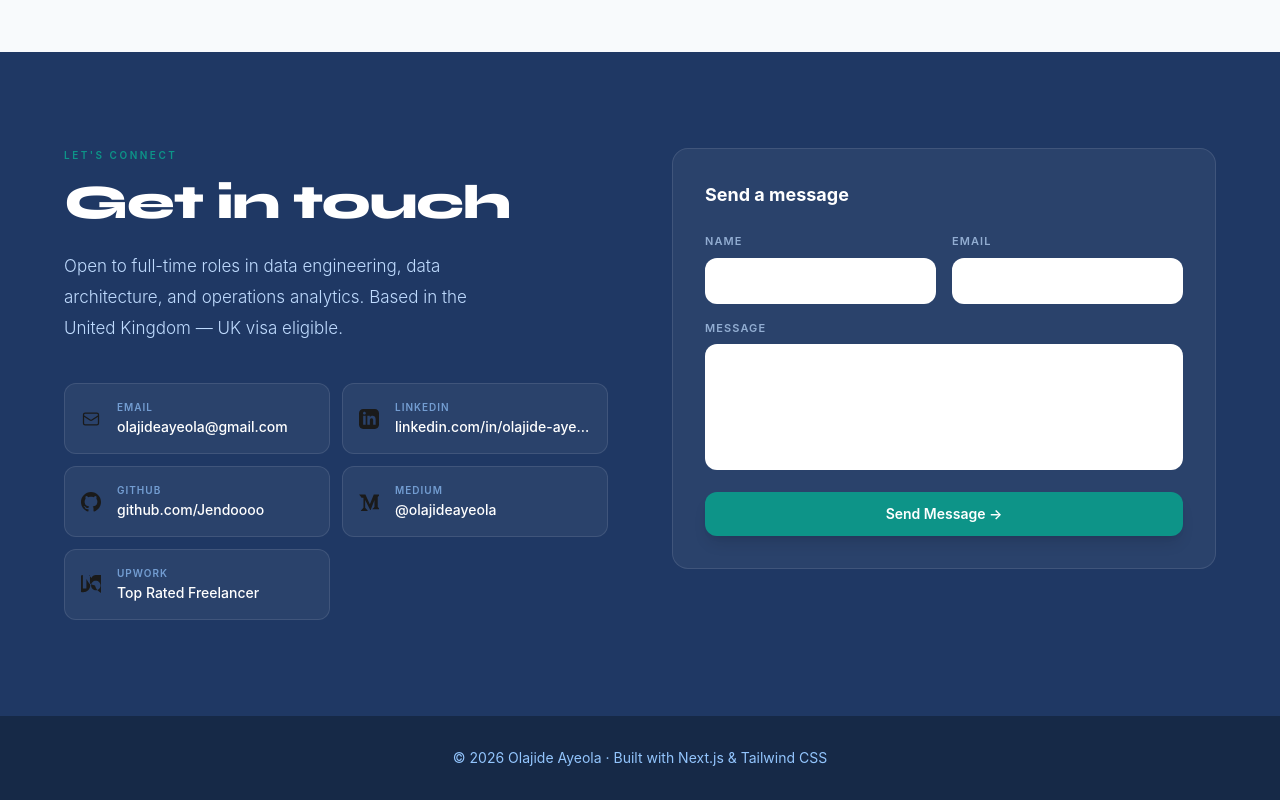
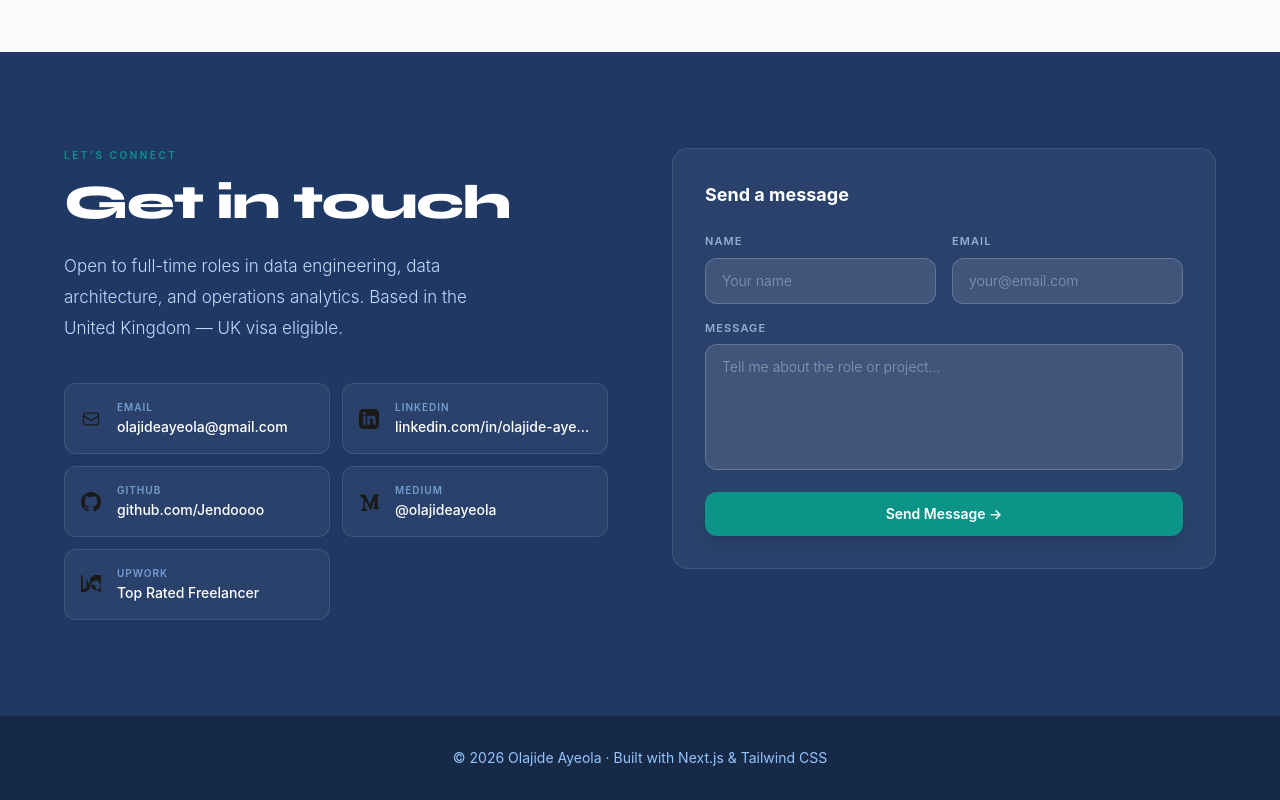
Before and after one commit to Jendoooo/portfolio_website, a Next.js app: page / in a window 1280 px wide. Shown: the part 10064-10864 px from the top of the page. Built offline with nearby package versions, Linux system fonts and the light colour scheme.

Commit message:
fix: Chrome autofill text visibility and Formspree warning

```diff
--- a/src/components/Contact.tsx
+++ b/src/components/Contact.tsx
@@ -73,6 +73,12 @@ export default function Contact() {
 
   const handleSubmit = async (e: React.FormEvent) => {
     e.preventDefault();
+
+    if (FORMSPREE_ENDPOINT.includes("YOUR_FORM_ID")) {
+      alert("Formspree endpoint not configured. Please sign up at formspree.io and paste your ID in Contact.tsx!");
+      return;
+    }
+
     setFormState("sending");
     try {
       const res = await fetch(FORMSPREE_ENDPOINT, {
@@ -92,7 +98,7 @@ export default function Contact() {
   };
 
   const inputClass =
-    "w-full rounded-xl bg-white/8 border border-white/15 text-white placeholder-white/35 px-4 py-3 text-sm font-light focus:outline-none focus:border-[#0D9488] focus:ring-1 focus:ring-[#0D9488] transition-colors";
+    "w-full rounded-xl bg-white/10 border border-white/20 text-white placeholder-white/40 px-4 py-3 text-sm font-light focus:outline-none focus:border-[#0D9488] focus:ring-1 focus:ring-[#0D9488] transition-colors [color-scheme:dark] [&:-webkit-autofill]:bg-[#1F3864] [&:-webkit-autofill]:[-webkit-text-fill-color:white] [&:-webkit-autofill]:[-webkit-box-shadow:0_0_0px_1000px_#1F3864_inset]";
 
   return (
     <section id="contact" className="py-16 px-4 md:py-24 md:px-6 bg-[#1F3864]">
```
